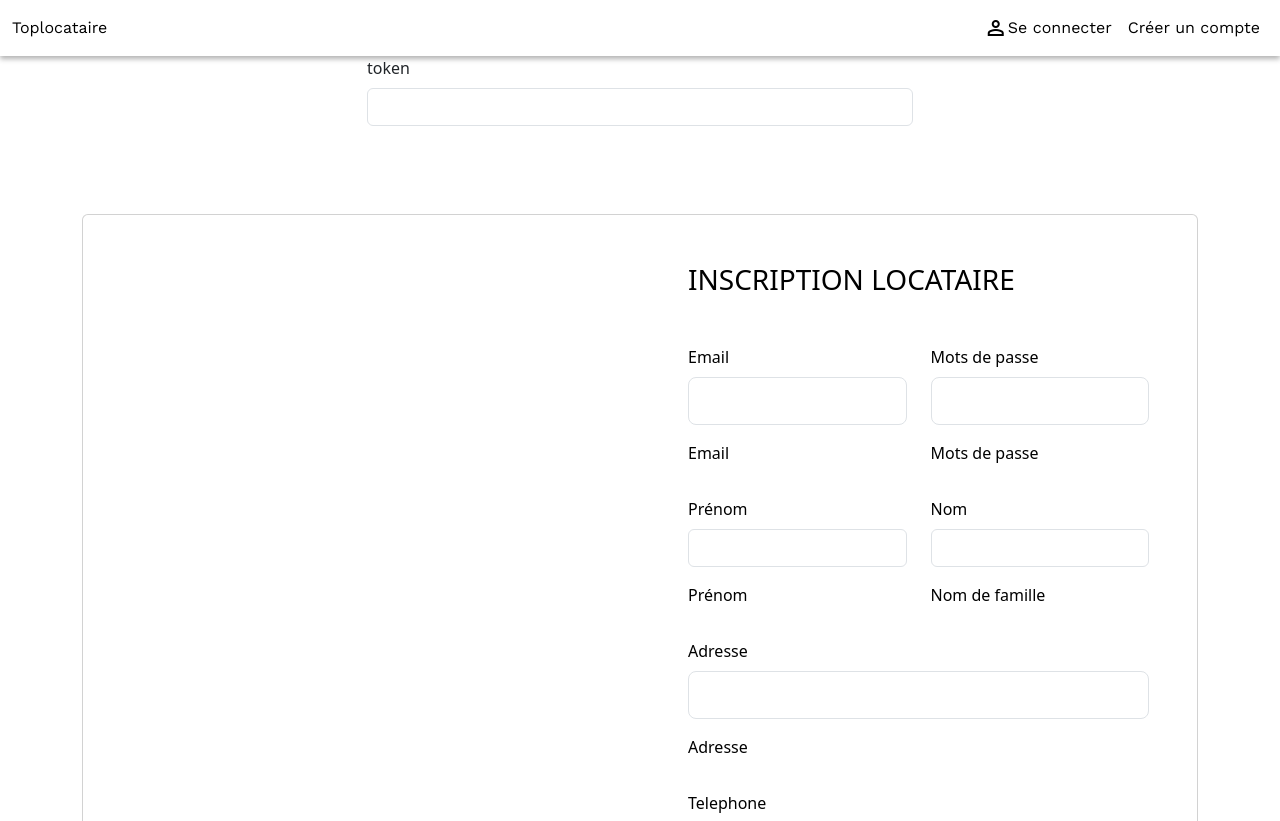
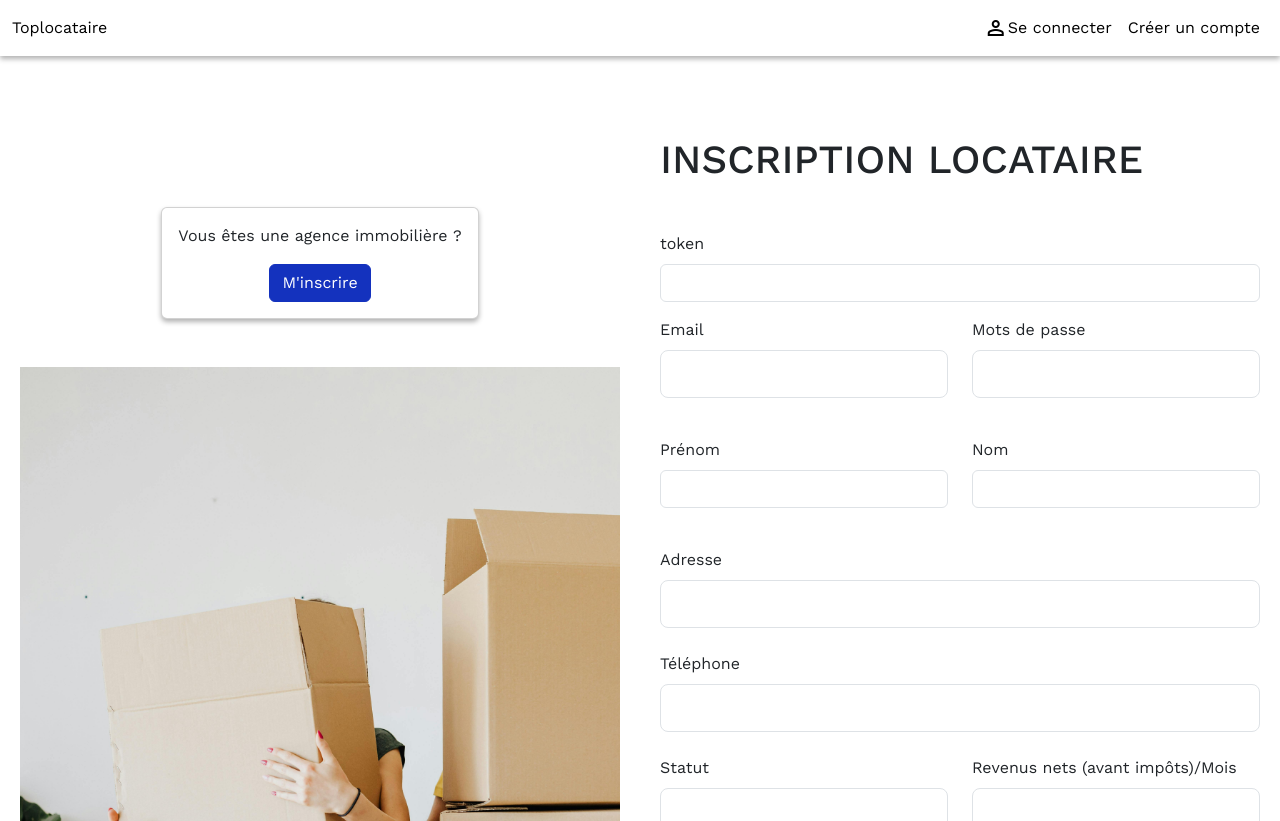
Before and after one commit to xavgdt66/Projet_Loc, a Symfony app: template templates/registration/register.html.twig in a window 1280 px wide. Shown: the top 821 px of the page. Run offline with Twig, Linux system fonts and the light colour scheme; the template is opened without the code that fills it, so the values that code supplies are empty; form fields are guessed from the names that the template uses; some libraries are stand-ins or nearby versions.

Commit message:
refonte du css de register form locataire + suppression de choicecontroller

```diff
--- a/templates/_partials/_nav.html.twig
+++ b/templates/_partials/_nav.html.twig
@@ -36,7 +36,7 @@ const menuItems = [
     { text: 'Rechercher un locataire', link: '/search', condition:'{{ is_granted('ROLE_AGENCY') }}' },
 
     { text: 'Se connecter', link: '/login', condition:          {{ app.user ? 'false' : 'true' }} },
-    { text: 'Créer un compte', link: '/choice', condition: {{ app.user ? 'false' : 'true' }} }
+    { text: 'Créer un compte', link: '/register', condition: {{ app.user ? 'false' : 'true' }} }
 ];
 
 menuItems.forEach(item => {
--- a/templates/registration/register.html.twig
+++ b/templates/registration/register.html.twig
@@ -6,15 +6,72 @@
         #titleformregister {
             margin-top: 60px;
             margin-bottom: 20px;
+                        font-family: "Work Sans", sans-serif;
+
         }
         #btnsubregister {
             margin-top: 20px;
             margin-bottom: 20px;
+
+        }
+        .left-image {
+            width: calc(100% - 40px);
+            height: 100vh;
+            object-fit: cover;
+            object-position: center;
+            display: block;
+            margin: 0 auto;
+        }
+        .left-column {
+            display: flex;
+            flex-direction: column;
+            justify-content: center;
+            align-items: center;
+            padding: 0;
+            overflow: hidden;
+        }
+        .right-column {
+            padding: 20px;
+        }
+
+        #pagelocataire{
+                      font-family: "Work Sans", sans-serif;
+
+        }
+        #ctaPro{
+          box-shadow: 0px 3px 5px rgba(0, 0, 0, 0.3);
+          background-color:white;
+
+        }
+
+        #btnregister{
+            background-color: #1432BE;
+        color:white;
+        border-color : #1432BE;
+        }
+
+        #btnproregister{
+            background-color: #1432BE;
+        color:white;
+        border-color : #1432BE;
         }
     </style>
-    <div class="container">
-        <div class="row justify-content-center">
-            <div class="col-md-6">
+
+    <div class="container-fluid" id="pagelocataire">
+        <div class="row">
+            <div class="col-md-6 p-0 left-column">
+                <!-- Card -->
+                <div class="card text-center  mb-5" id="ctaPro">
+                    <div class="card-body">
+                        <p class="card-text">Vous êtes une agence immobilière ? </p>
+                        <a href="/registeragence" class="btn btn-primary" id="btnproregister">M'inscrire</a>
+                    </div>
+                </div>
+                <!-- Your image and h1 title -->
+                <img src="{{ asset('images/Registerlocataire/LocationRegister.jpg') }}" alt="Locataire Image 1" class="img-fluid left-image">
+            </div>
+            <div class="col-md-6 right-column">
+                <h1 id="titleformregister" class="mb-5 text-uppercase">Inscription locataire</h1>
                 {% for flash_error in app.flashes('verify_email_error') %}
                     <div class="alert alert-danger" role="alert">{{ flash_error }}</div>
                 {% endfor %}
@@ -22,34 +79,17 @@
                 {{ form_errors(registrationForm) }}
                 {{ form_start(registrationForm, {'attr': {'class': 'form-horizontal'}}) }}
                 {{ form_row(registrationForm._token) }}
-            </div>
-        </div>
-    </div>
 
-    <section >
-        <div class="container py-5 ">
-            <div class="row d-flex justify-content-center align-items-center ">
-                <div class="col">
-                    <div class="card card-registration my-4 h-100">
-                        <div class="row g-0">
-                            <div class="col-xl-6 d-flex align-items-center justify-content-center">
-                                <img src="https://mdbcdn.b-cdn.net/img/Photos/new-templates/bootstrap-registration/img4.webp" alt="Sample photo" class="img-fluid" style="border-top-left-radius: .25rem; border-bottom-left-radius: .25rem;"/>
-                            </div>
-                            <div class="col-xl-6">
-                                <div class="card-body p-md-5 text-black">
-                                    <h3 class="mb-5 text-uppercase">Inscription locataire</h3>
-
+                <!-- Form fields -->
                 <div class="row">
                     <div class="col-md-6 mb-4">
                         <div data-mdb-input-init class="form-outline">
-                                                {{ form_row(registrationForm.email, {'attr': {'class': 'form-control form-control-lg', 'id': 'form3Example1m'}}) }}
-                                                <label class="form-label" for="form3Example1m">Email</label>
+                            {{ form_row(registrationForm.email, {'label': 'Email','attr': {'class': 'form-control form-control-lg', 'id': 'form3Example1m'}}) }}
                         </div>
                     </div>
                     <div class="col-md-6 mb-4">
                         <div data-mdb-input-init class="form-outline">
                             {{ form_row(registrationForm.plainPassword, {'label': 'Mots de passe', 'attr': {'class': 'form-control form-control-lg', 'id': 'form3Example1n'}}) }}
-                                                <label class="form-label" for="form3Example1n">Mots de passe</label>
                         </div>
                     </div>
                 </div>
@@ -58,83 +98,56 @@
                     <div class="col-md-6 mb-4">
                         <div data-mdb-input-init class="form-outline">
                             {{ form_row(registrationForm.first_name, {'label': 'Prénom','attr': {'class': 'form-control'}}) }}
-                                                <label class="form-label" for="form3Example1m">Prénom</label>
                         </div>
                     </div>
                     <div class="col-md-6 mb-4">
                         <div data-mdb-input-init class="form-outline">
                             {{ form_row(registrationForm.last_name, {'label': 'Nom','attr': {'class': 'form-control'}}) }}
-                                                <label class="form-label" for="form3Example1n">Nom de famille</label>
                         </div>
                     </div>
                 </div>
 
                 <div data-mdb-input-init class="form-outline mb-4">
                     {{ form_row(registrationForm.address, {'label': 'Adresse', 'attr': {'class': 'form-control form-control-lg', 'id': 'form3Example8'}}) }}
-                                        <label class="form-label" for="form3Example8">Adresse</label>
                 </div>
 
                 <div data-mdb-input-init class="form-outline mb-4">
-                                        {{ form_row(registrationForm.telephone, {'label': 'Telephone', 'attr': {'class': 'form-control form-control-lg', 'id': 'form3Example8'}}) }}
-                                        <label class="form-label" for="form3Example8">Telephone</label>
+                    {{ form_row(registrationForm.telephone, {'label': 'Téléphone', 'attr': {'class': 'form-control form-control-lg', 'id': 'form3Example8'}}) }}
                 </div>
 
                 <div class="row">
                     <div class="col-md-6 mb-4">
                         <div data-mdb-input-init class="form-outline">
                             {{ form_row(registrationForm.employement_status, {'label': 'Statut','attr': {'class': 'form-control form-control-lg', 'id': 'form3Example1m'}}) }}
-                                                <label class="form-label" for="form3Example1m">Statut</label>
                         </div>
                     </div>
                     <div class="col-md-6 mb-4">
                         <div data-mdb-input-init class="form-outline">
                             {{ form_row(registrationForm.net_income, {'label': 'Revenus nets (avant impôts)/Mois', 'attr': {'class': 'form-control form-control-lg', 'id': 'form3Example1n'}}) }}
-                                                <label class="form-label" for="form3Example1n">Revenus nets</label>
                         </div>
                     </div>
                 </div>
 
                 <div data-mdb-input-init class="form-outline mb-4">
                     {{ form_row(registrationForm.presentation, {'label': 'Présentation', 'attr': {'class': 'form-control form-control-lg', 'id': 'form3Example8'}}) }}
-                                        <label class="form-label" for="form3Example8">Présentation</label>
                 </div>
 
                 <div data-mdb-input-init class="form-outline mb-4">
                     {{ form_row(registrationForm.guarantee, {'label': 'Garantie', 'attr': {'class': 'form-control form-control-lg', 'id': 'form3Example8'}}) }}
-                                        <label class="form-label" for="form3Example8">Garantie</label>
                 </div>
 
                 <div data-mdb-input-init class="form-outline mb-4">
-                                        {{ form_row(registrationForm.profilePicture, {'label': 'Profile Picture', 'attr': {'class': 'form-control form-control-lg', 'id': 'form3Example8'}}) }}
-                                        <label class="form-label" for="form3Example8">Profile Picture</label>
+                    {{ form_row(registrationForm.profilePicture, {'label': 'Photo de profil', 'attr': {'class': 'form-control form-control-lg', 'id': 'form3Example8'}}) }}
                 </div>
 
                 {{ form_row(registrationForm.agreeTerms, {'label': "J'accepte les conditions générales", 'attr': {'class': 'form-check'}}) }}
 
+                <!-- Submit button -->
                 <div class="d-grid gap-2" id="btnsubregister">
-                                        <button type="submit" class="btn btn-primary btn-block">Register</button>
+                    <button type="submit" class="btn btn-primary btn-block" id="btnregister">S'inscrire</button>
                 </div>
-
+                {{ form_end(registrationForm) }}
             </div>
         </div>
     </div>
-                    </div>
-                </div>
-            </div>
-        </div>
-        {{ form_end(registrationForm) }}
-
-    </section>
-
-    <style>
-        .card-registration .select-input.form-control[readonly]:not([disabled]) {
-            font-size: 1rem;
-            line-height: 2.15;
-            padding-left: 0.75em;
-            padding-right: 0.75em;
-        }
-        .card-registration .select-arrow {
-            top: 13px;
-        }
-    </style>
 {% endblock %}
```
Also changed, not shown: src/Controller/ChoiceController.php (deleted, +0 -25 lines), templates/choice/index.html.twig (deleted, +0 -52 lines), public/images/Registerlocataire/locationRegister.jpg (added), public/images/Registerlocataire/locationRegister2.jpg (added), public/images/Registerlocataire/locationRegister3.jpg (added). Lines whose indentation alone changed are shown as unchanged.
